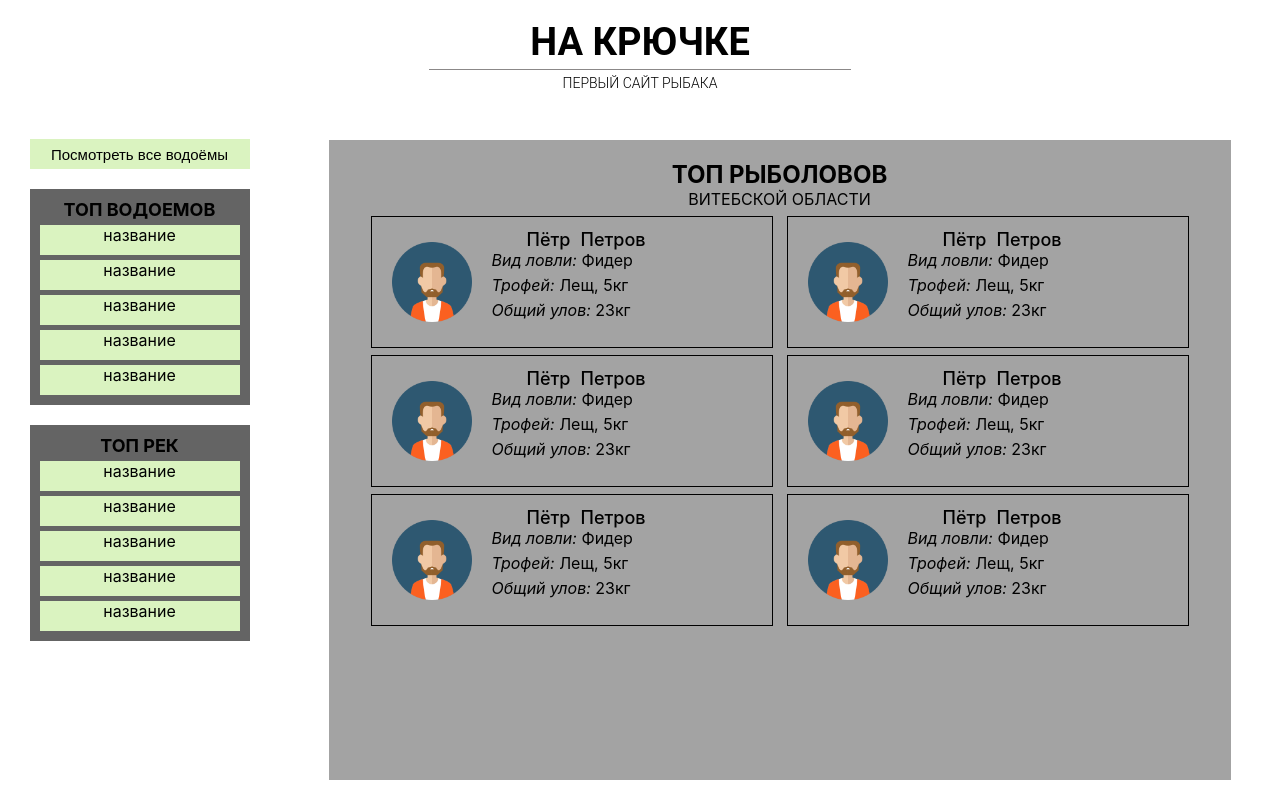
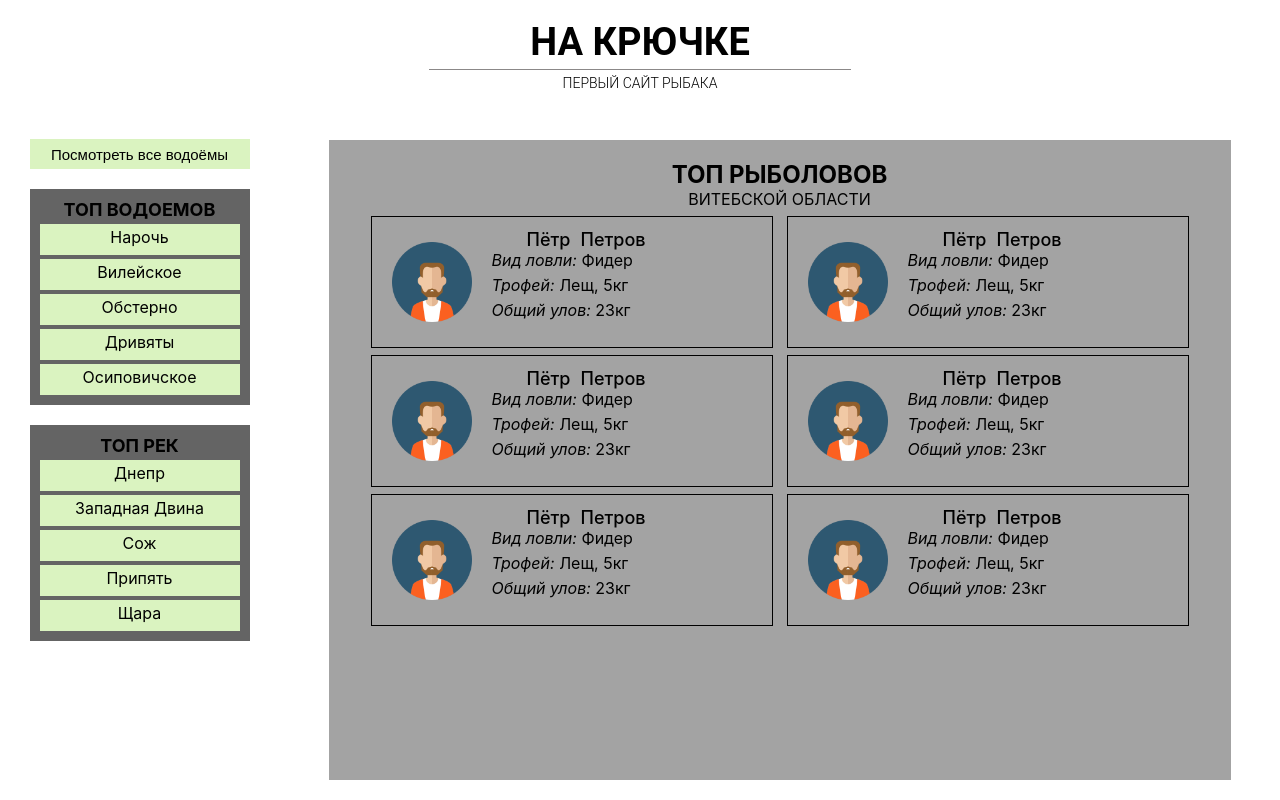
Before and after one commit to Khanetsky-Zhenya/ON_HOOK, a React (Create React App) app: page / in a window 1280 px wide. Built offline with nearby package versions, Linux system fonts and the light colour scheme.

Commit message:
update component Main(add top lakes and top river)

```diff
--- a/src/components/Main/Main.jsx
+++ b/src/components/Main/Main.jsx
@@ -1,4 +1,5 @@
 import React from "react";
+import { useSelector } from "react-redux";
 import { Link } from "react-router-dom";
 
 import styles from "./Main.module.css";
@@ -7,6 +8,18 @@ import { FishList } from "./FishList/FishList";
 import { Rating } from "./Rating/Rating";
 
 export const Main = () => {
+  const allWaters = useSelector((state) => state.waters);
+  console.log(allWaters);
+
+  const getTopWaters = (type) => {
+    const oneTypeWaters = allWaters.filter((item) => item.type === type);
+    oneTypeWaters.sort((a, b) => b.rating - a.rating);
+    return oneTypeWaters.slice(0, 5);
+  };
+  console.log(getTopWaters("river"));
+
+  /*const topLakes = null;
+  const topRivers = null;*/
   return (
     <>
       <HeaderApp title="на крючке" />
@@ -17,8 +30,8 @@ export const Main = () => {
               Посмотреть все водоёмы
             </button>
           </Link>
-          <Rating title="топ водоемов" />
-          <Rating title="топ рек" />
+          <Rating title="топ водоемов" waters={getTopWaters("lake")} />
+          <Rating title="топ рек" waters={getTopWaters("river")} />
         </div>
         <FishList />
       </div>
--- a/src/components/Main/Rating/Rating.jsx
+++ b/src/components/Main/Rating/Rating.jsx
@@ -1,18 +1,15 @@
 import React from "react";
-import { Link } from "react-router-dom";
 
 import styles from "./Rating.module.css";
 
 export const Rating = (props) => {
-  const { title } = props;
+  const { title, waters } = props;
   return (
     <div className={styles.Rating}>
       <h2 className={styles.Rating__title}>{title}</h2>
-      <p className={styles.Rating__name}>название</p>
-      <p className={styles.Rating__name}>название</p>
-      <p className={styles.Rating__name}>название</p>
-      <p className={styles.Rating__name}>название</p>
-      <p className={styles.Rating__name}>название</p>
+      {waters.map((item) => {
+        return <div className={styles.Rating__name}>{item.name}</div>;
+      })}
     </div>
   );
 };
--- a/src/components/Main/Rating/Rating.module.css
+++ b/src/components/Main/Rating/Rating.module.css
@@ -11,7 +11,8 @@
 .Rating__name {
   text-align: center;
   width: 200px;
-  height: 30px;
-  margin-top: 5px;
+  height: 28px;
+  padding-top: 3px;
+  margin-top: 4px;
   background-color: rgb(218, 243, 192);
 }
--- a/src/routing/RootRouter.tsx
+++ b/src/routing/RootRouter.tsx
@@ -1,10 +1,18 @@
+import { useEffect } from "react";
+import { useDispatch } from "react-redux";
 import { BrowserRouter, Switch, Route } from "react-router-dom";
 
 import { AllWaters } from "../components/AllWaters/AllWaters";
 import { Main } from "../components/Main/Main";
 import { WaterPage } from "../components/WaterPage/WaterPage";
 
+import { ACTIONS } from "../redux/constants";
+
 export function RootRouter() {
+  const dispatch = useDispatch();
+  useEffect(() => {
+    dispatch({ type: ACTIONS.GET_WATERS });
+  }, []);
   return (
     <BrowserRouter>
       <>
```
